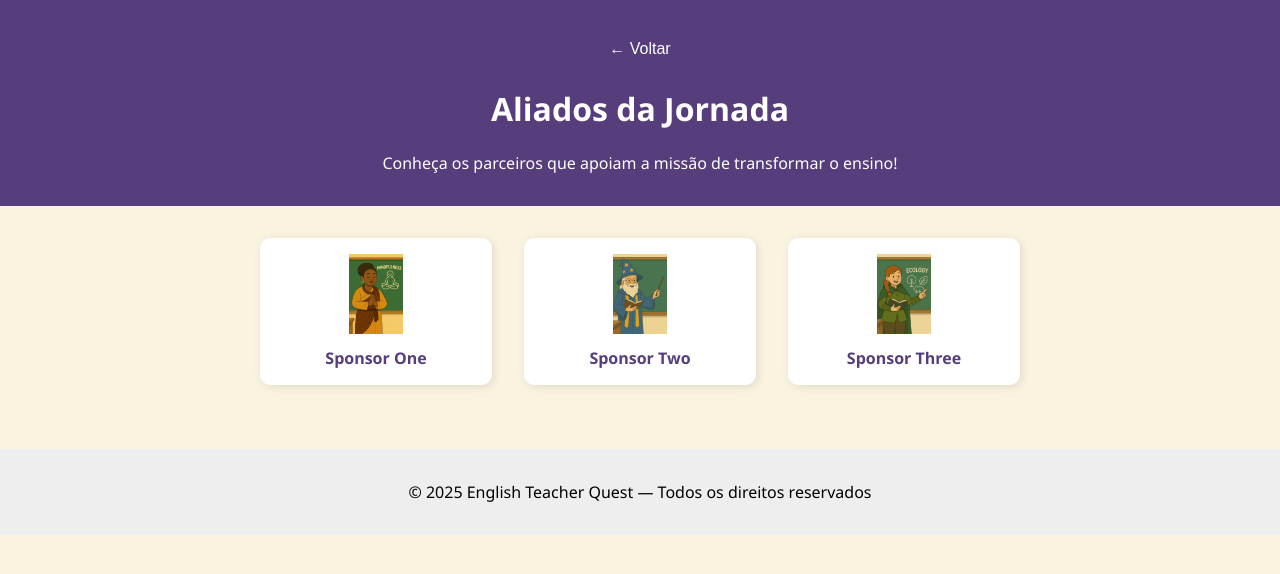
After one commit to LincolnRick/EdVenturers, a Flask app: page /sponsors in a window 1280 px wide. The commit adds this page. Shown: the top 574 px of the page. Run offline with Flask 3, Linux system fonts and the light colour scheme.

Commit message:
sponsors

```diff
--- a/taverna/routes.py
+++ b/taverna/routes.py
@@ -201,3 +201,7 @@ def visualizar_projeto(id_projeto):
         projeto=projeto,
         form_comentario=form_comentario
     )
+
+@app.route('/sponsors')
+def sponsors():
+    return render_template('sponsors.html')
--- a/taverna/templates/homepage.html
+++ b/taverna/templates/homepage.html
@@ -60,13 +60,18 @@
 
           <a href="/criarconta" class="link-criarconta">Criar Conta</a>
         </form>
+        <p>
+        <a href="{{ url_for('sponsors') }}">Aliados da Jornada</a>
+    </p>
         {% endblock %}
       </div>
+
     </div>
   </section>
 
   <!-- Footer -->
   <footer class="rodape">
+
     &copy; 2025 LincolnTech - English Teacher Quest. Todos os direitos reservados.
   </footer>
 </body>
--- a/taverna/templates/navbar.html
+++ b/taverna/templates/navbar.html
@@ -15,6 +15,7 @@
       <a href="{{ url_for('feed') }}">Feed</a>
       <a href="{{ url_for('perfil', id_usuario=current_user.id) }}">Perfil</a>
       <a href="{{ url_for('novo_projeto') }}">Novo Projeto</a>
+      <a href="{{ url_for('sponsors') }}">Aliados da Jornada</a>
       <a href="{{ url_for('logout') }}">Sair</a>
     </div>
   </div>
--- /dev/null
+++ b/taverna/templates/sponsors.html
@@ -0,0 +1,91 @@
+<!DOCTYPE html>
+<html lang="pt-br">
+<head>
+    <meta charset="UTF-8">
+    <title>Aliados da Jornada</title>
+    <style>
+        body {
+            font-family: 'Segoe UI', sans-serif;
+            background: #faf3e0;
+            margin: 0;
+            padding: 0;
+        }
+        header {
+            background-color: #563d7c;
+            color: white;
+            text-align: center;
+            padding: 1em;
+        }
+        .sponsors-container {
+            display: flex;
+            flex-wrap: wrap;
+            justify-content: center;
+            padding: 2em;
+            gap: 2em;
+        }
+        .sponsor-card {
+            background: white;
+            border-radius: 10px;
+            box-shadow: 2px 2px 10px rgba(0,0,0,0.1);
+            padding: 1em;
+            width: 200px;
+            text-align: center;
+        }
+        .sponsor-card img {
+            max-width: 100%;
+            height: 80px;
+            object-fit: contain;
+        }
+        .sponsor-card a {
+            text-decoration: none;
+            color: #563d7c;
+            display: block;
+            margin-top: 0.5em;
+            font-weight: bold;
+        }
+        footer {
+            background-color: #eee;
+            text-align: center;
+            padding: 1em;
+            margin-top: 2em;
+        }
+    </style>
+    <link rel="icon" type="image/png" href="{{ url_for('static', filename='favicon.png') }}">
+
+</head>
+<body>
+    <header>
+        <div style="text-align: center; margin-top: 1em;">
+    <button onclick="window.history.back()" style="
+        background-color: #563d7c;
+        color: white;
+        border: none;
+        padding: 0.5em 1em;
+        border-radius: 8px;
+        cursor: pointer;
+        font-size: 1em;
+    ">← Voltar</button>
+</div>
+
+        <h1>Aliados da Jornada</h1>
+        <p>Conheça os parceiros que apoiam a missão de transformar o ensino!</p>
+    </header>
+    <div class="sponsors-container">
+        <div class="sponsor-card">
+            <img src="/static/avatares/avatar1.jpeg" alt="Patrocinador 1">
+            <a href="https://example.com">Sponsor One</a>
+        </div>
+        <div class="sponsor-card">
+            <img src="/static/avatares/avatar2.jpeg" alt="Patrocinador 2">
+            <a href="https://example.com">Sponsor Two</a>
+        </div>
+        <div class="sponsor-card">
+            <img src="/static/avatares/avatar3.jpeg" alt="Patrocinador 3">
+            <a href="https://example.com">Sponsor Three</a>
+        </div>
+    </div>
+    <footer>
+        <p>© 2025 English Teacher Quest — Todos os direitos reservados</p>
+    </footer>
+</body>
+</html>
```
Also changed, not shown: instance/comunidade.db, taverna/static/projetos_midias/ChatGPT_Image_24_de_jul._de_2025_23_56_41.png (added), 2 other files.
